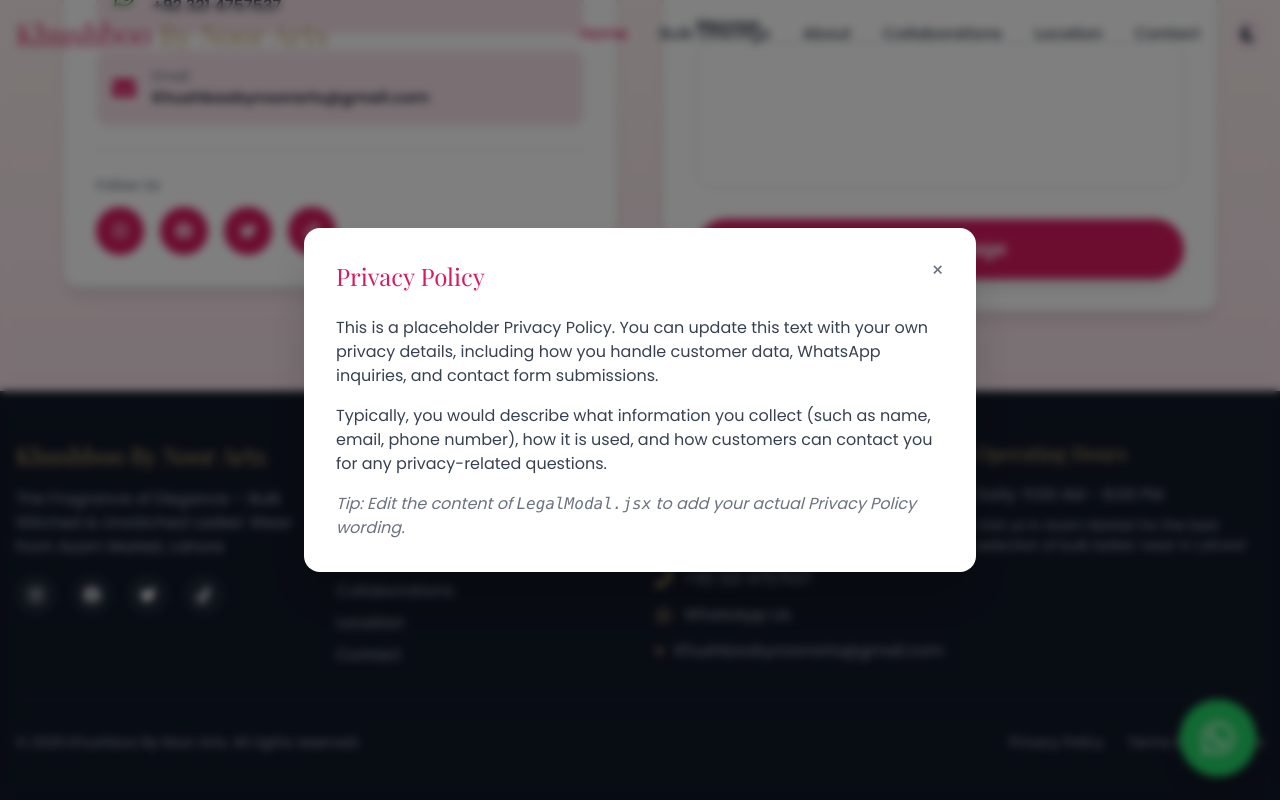
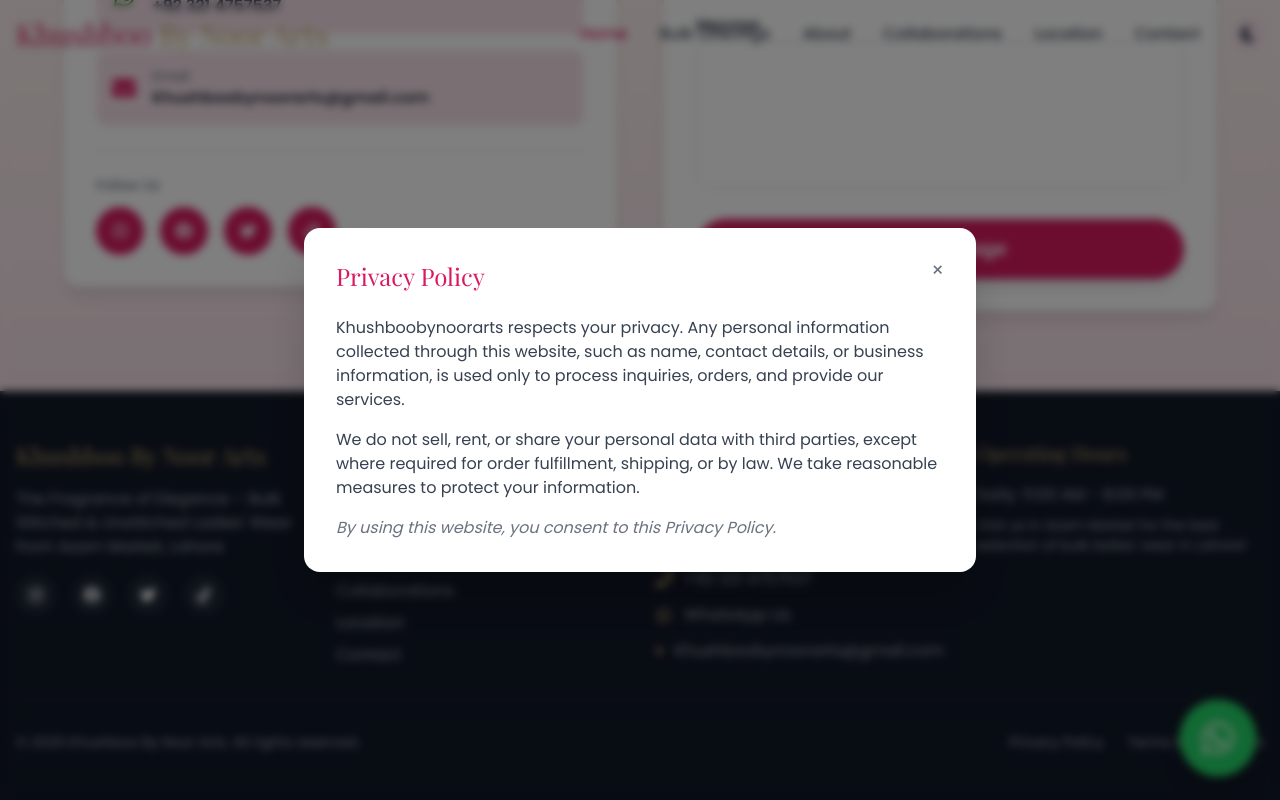
Before and after one commit to khushboonoorarts-ux/Khushboo-by-Noor-arts-Webpage, a React (Vite) app: page / in a window 1280 px wide. Both pictures are taken after a click on the button "Privacy Policy". Shown: the part 4674-5474 px from the top of the page. Built offline with nearby package versions, Linux system fonts and the light colour scheme.

Commit message:
added terms and conditions & privacy policy

```diff
--- a/src/components/LegalModal.jsx
+++ b/src/components/LegalModal.jsx
@@ -41,34 +41,30 @@
             {isPrivacy ? (
               <div className="space-y-3 sm:space-y-4 text-sm sm:text-base text-gray-700 dark:text-gray-300">
                 <p>
-                  This is a placeholder Privacy Policy. You can update this text with your own
-                  privacy details, including how you handle customer data, WhatsApp inquiries,
-                  and contact form submissions.
+                  Khushboobynoorarts respects your privacy. Any personal information collected through this website, such as name, contact details,
+                  or business information, is used only to process inquiries, orders, and provide our services.
                 </p>
                 <p>
-                  Typically, you would describe what information you collect (such as name,
-                  email, phone number), how it is used, and how customers can contact you for
-                  any privacy-related questions.
+                  We do not sell, rent, or share your personal data with third parties, except where required for order fulfillment, shipping, or by law.
+                   We take reasonable measures to protect your information.
                 </p>
                 <p className="italic text-gray-500 dark:text-gray-400">
-                  Tip: Edit the content of <code>LegalModal.jsx</code> to add your actual
-                  Privacy Policy wording.
+                  By using this website, you consent to this Privacy Policy.
                 </p>
               </div>
             ) : (
               <div className="space-y-3 sm:space-y-4 text-sm sm:text-base text-gray-700 dark:text-gray-300">
                 <p>
-                  This is a placeholder Terms &amp; Conditions section. Use this area to outline
-                  the terms for wholesale orders, pricing, returns, and any other conditions
-                  relevant to Khushboo By Noor Arts.
+                  By accessing or using this website, you agree to the following terms. Khushboobynoorarts deals in the wholesale, bulk supply, and export of ladies suits.
+                   All product images and descriptions are for reference only and may vary slightly.
                 </p>
                 <p>
-                  You may want to include details about minimum order quantities, payment
-                  methods, delivery or pickup policies, and how disputes are handled.
+                  Prices, availability, and delivery timelines are subject to change without prior notice. Orders are confirmed only after payment terms and order details are mutually agreed upon. Bulk and customized orders are generally non-returnable and non-refundable.
+
+                    For export orders, buyers are responsible for applicable customs duties, taxes, and clearance charges. Khushboobynoorarts is not liable for delays caused by logistics, customs, or unforeseen circumstances.
                 </p>
                 <p className="italic text-gray-500 dark:text-gray-400">
-                  Tip: Edit the content of <code>LegalModal.jsx</code> to add your actual
-                  Terms &amp; Conditions wording.
+                  All website content and designs are the intellectual property of Khushboobynoorarts. Unauthorized use is prohibited. These terms are governed by applicable local laws.
                 </p>
               </div>
             )}
--- a/src/constants.js
+++ b/src/constants.js
@@ -182,7 +182,7 @@
 export const SEO_DATA = {
   title: `${BUSINESS_NAME} | Bulk Ladies' Clothes in Azam Market Lahore`,
   description: "Premium bulk stitched & unstitched ladies' wear in Azam Market, Lahore. High-quality embroidered lawn suits, organza kurtas, shalwar kameez, and festive outfits. Wholesale supplier for elegant women's ethnic wear.",
-  keywords: "Khushboo By Noor Arts, khushboobynoorarts, khushbooarts, khushboonoorarts, khushboo by noor, noor arts, bulk stitched ladies clothes, unstitched ladies clothes Lahore, Azam Market wholesale, Pakistani women's clothing wholesale, embroidered lawn suits, organza kurtas, shalwar kameez, asian boutique, ladies fashion Lahore",
+  keywords: "Khushboo By Noor Arts, khushboobynoorarts, khushbooarts, khushboonoorarts, khushboo by noor, noor arts,noorarts, bulk stitched ladies clothes, unstitched ladies clothes Lahore, Azam Market wholesale, Pakistani women's clothing wholesale, embroidered lawn suits, organza kurtas, shalwar kameez, asian boutique, ladies fashion Lahore,tawakkal,dressline,laiba,gulahmed,maria B,sapphire,limelight,fantak,faria,zarameer,lala,noorfatima,gulrukh,alakramstudio,asimjofa,ethnicbyoutfitters,Arhamnoor,noormuhammad,arhamsheikh",
   url: 'https://khushboobynoorarts.vercel.app/',
   image: 'https://khushboobynoorarts.com/og-image.jpg',
   geo: {
```
